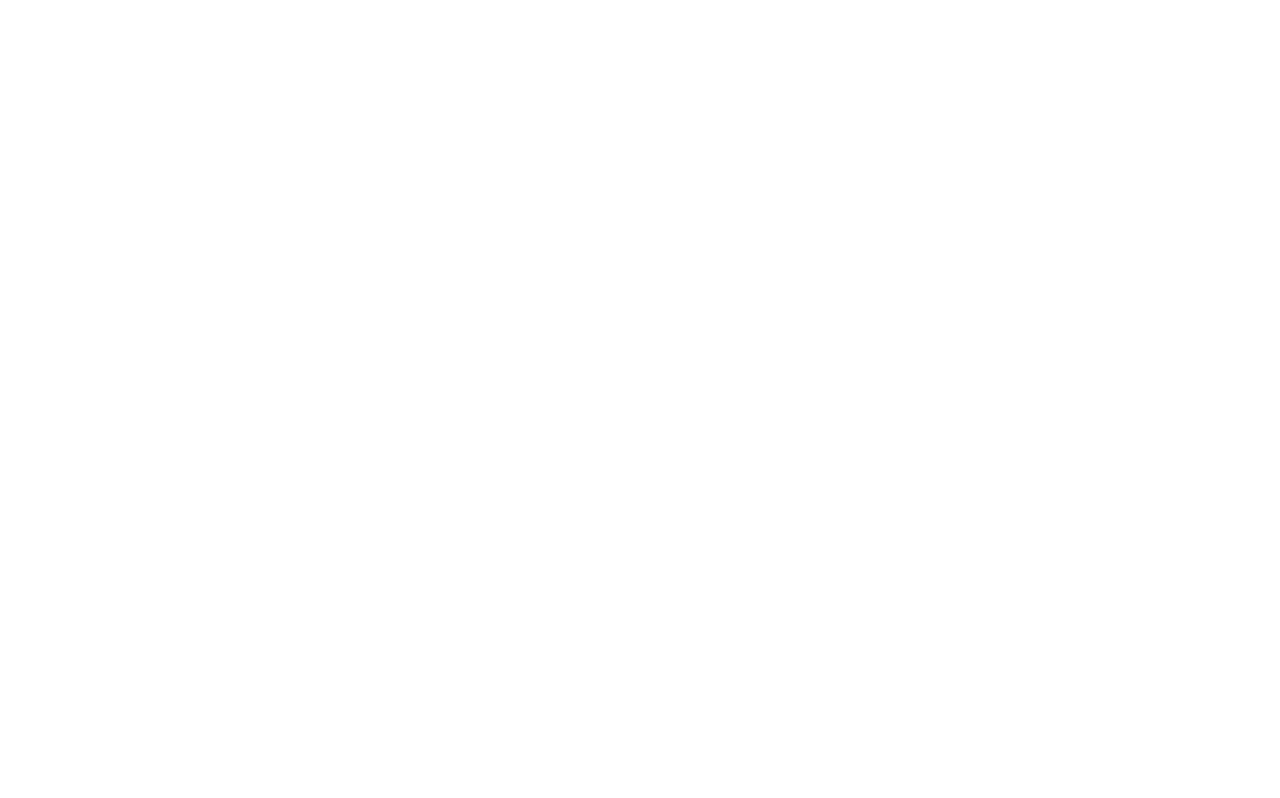
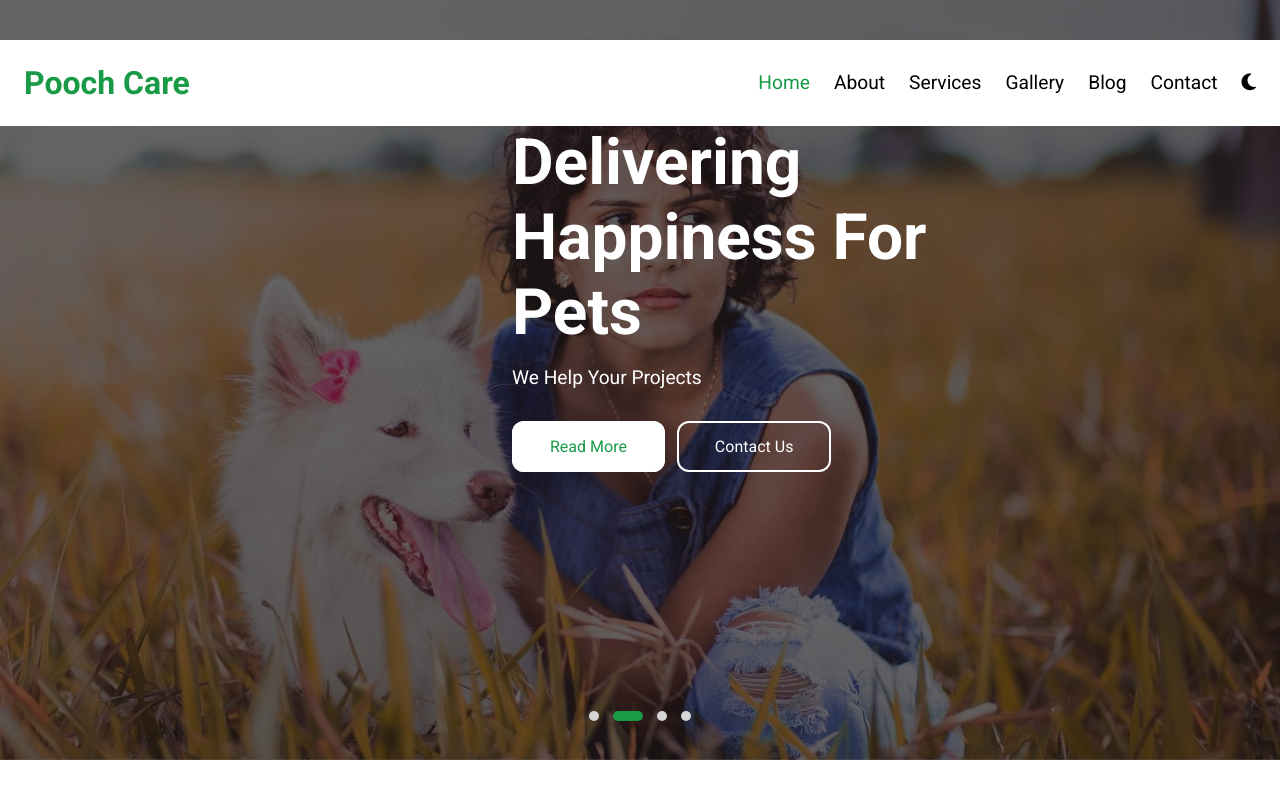
Before and after one commit to Quocphu123/PoochCare-Project, a plain HTML site: page home.html in a window 1280 px wide. Drawn offline with nearby package versions, Linux system fonts and the light colour scheme.

Commit message:
header & carousel

```diff
--- a/home.html
+++ b/home.html
@@ -18,14 +18,83 @@
 
 <body>
     <header class="header ">
+        <div class="container">
+            <h1>Pooch Care</h1>
+            <div class="navbar">
+                <a class="link active" href="./home.html">Home</a>
+                <a class="link" href="./about.html">About</a>
+                <a class="link" href="./services.html">Services</a>
+                <a class="link" href="./gallery.html">Gallery</a>
+                <a class="link" href="./blog.html">Blog</a>
+                <a class="link" href="./contact.html">Contact</a>
+                <a href="#">
+                    <i class="fa fa-moon"></i>
+                </a>
+            </div>
+        </div>
 
     </header>
 
+    <section class="carousel owl-carousel owl-theme ">
+        <div class="item1 item">
+            <div class="text">
+                <h1>Quality Things For Loving Pets</h1>
+                <p>Keeps your Pet Smiling</p>
+                <div class="links">
+                    <a href="">Read More</a>
+                    <a href="">Contact Us</a>
+                </div>
 
+            </div>
+        </div>
+        <div class="item2 item">
+            <div class="text">
+                <h1>Delivering happiness for Pets</h1>
+                <p>We help your Projects</p>
+                <div class="links">
+                    <a href="">Read More</a>
+                    <a href="">Contact Us</a>
+                </div>
+
+            </div>
+        </div>
+        <div class="item3 item">
+            <div class="text">
+                <h1>Quality Things For Loving Pets</h1>
+                <p>Keeps your Pet Smiling</p>
+                <div class="links">
+                    <a href="">Read More</a>
+                    <a href="">Contact Us</a>
+                </div>
+
+            </div>
+        </div>
+        <div class="item4 item">
+            <div class="text">
+                <h1>Delivering happiness for Pets</h1>
+                <p>We help your Projects</p>
+                <div class="links">
+                    <a href="">Read More</a>
+                    <a href="">Contact Us</a>
+                </div>
+
+            </div>
+        </div>
+    </section>
 
     <script src="https://cdnjs.cloudflare.com/ajax/libs/jquery/3.6.0/jquery.min.js"></script>
     <script src="https://cdnjs.cloudflare.com/ajax/libs/OwlCarousel2/2.3.4/owl.carousel.min.js"></script>
 
+    <script>
+        $('.owl-carousel').owlCarousel({
+            loop: true,
+            items: 1,
+            autoplay: true,
+            slideTransition: 'all',
+            autoplayTimeout: 3000,
+            autoplaySpeed: 1000,
+        })
+    </script>
 </body>
 
 </html>
--- a/scss/Layouts/_header.scss
+++ b/scss/Layouts/_header.scss
@@ -0,0 +1,46 @@
+.header {
+    background-color: #fff;
+    position: fixed;
+    top: 2.5rem;
+    width: 100%;
+    z-index: 2020;
+    .container {
+        display: flex;
+        flex-direction: row;
+        align-items: center;
+        justify-content: space-between;
+        padding: 1.5rem;
+        h1 {
+            color: $primary-color;
+        }
+        .navbar {
+            display: flex;
+            .active {
+                color: $primary-color;
+            }
+            a {
+                margin-left: 1.5rem;
+                text-decoration: none;
+                color: #000;
+                font-size: 1.2em;
+                font-weight: 400;
+                transition: all 0.2s;
+            }
+            .link::after {
+                content: "";
+                width: 0;
+                height: 1px;
+                background-color: $primary-color;
+                transition: all 0.4s;
+                display: block;
+                bottom: 0;
+            }
+            .link:hover::after {
+                width: 100%;
+            }
+            .link:hover {
+                color: $primary-color;
+            }
+        }
+    }
+}
--- /dev/null
+++ b/scss/Pages/_home.scss
@@ -0,0 +1,86 @@
+.carousel {
+    .item {
+        background-size: cover;
+        background-repeat: no-repeat;
+        background-position: center;
+        min-height: calc(100vh - 40px);
+        position: relative;
+        text-transform: capitalize;
+        .text {
+            position: absolute;
+            bottom: 40%;
+            right: 58%;
+            left: 15%;
+            h1 {
+                color: #fff;
+                font-size: 4rem;
+            }
+            p {
+                color: #fff;
+                font-size: 1.2rem;
+                margin-bottom: 3rem;
+                margin-top: 1rem;
+            }
+            .links {
+                a {
+                    padding: 14px 36px;
+                    background-color: transparent;
+                    text-decoration: none;
+                    color: #fff;
+                    border: 2px solid #fff;
+                    border-radius: 12px;
+                    margin-right: 8px;
+                }
+                a:nth-child(1) {
+                    background-color: #fff;
+                    color: $primary-color;
+                }
+            }
+        }
+    }
+    .item::before {
+        content: "";
+        position: absolute;
+        top: 0;
+        height: 100%;
+        left: 0;
+        right: 0;
+        background-color: #0c0c0c;
+        opacity: 0.6;
+    }
+    .item1 {
+        background-image: url(../../img/home/banner1.jpg);
+    }
+    .item2 {
+        background-image: url(../../img/home/banner2.jpg);
+        .text {
+            left: 40%;
+            right: 24%;
+        }
+    }
+    .item3 {
+        background-image: url(../../img/home/banner3.jpg);
+    }
+    .item4 {
+        background-image: url(../../img/home/banner4.jpg);
+        .text {
+            left: 40%;
+            right: 24%;
+        }
+    }
+    .owl-dots {
+        margin-top: 0px;
+        position: absolute;
+        left: 0px;
+        right: 0px;
+        bottom: 30px;
+    }
+    .owl-dots .owl-dot.active span,
+    .owl-dots .owl-dot:hover span {
+        background-color: $primary-color;
+    }
+    .owl-dots .owl-dot.active span,
+    .owl-dots .owl-dot:hover span {
+        width: 30px;
+    }
+}
```
Also changed, not shown: css/main.css, 1 other file.
